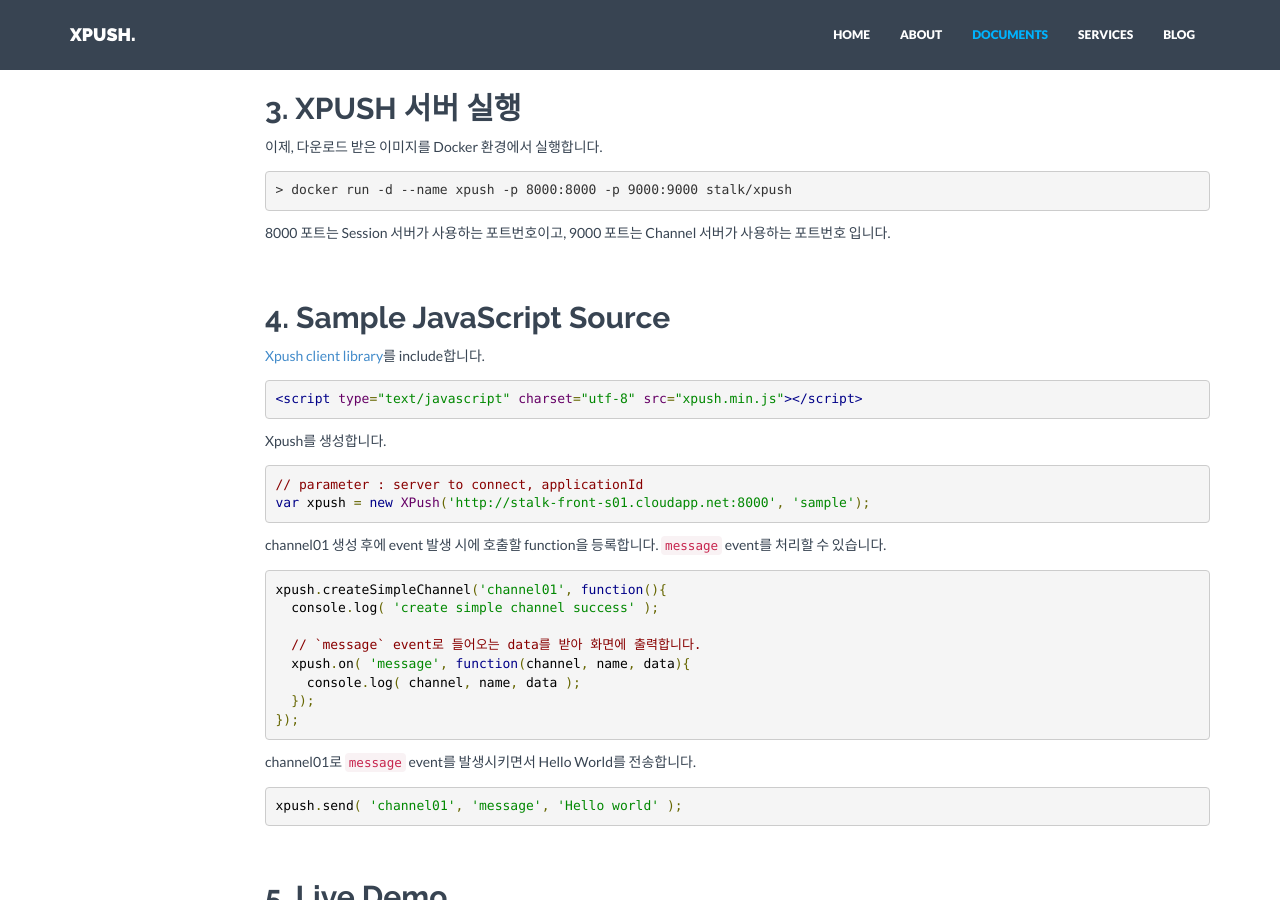
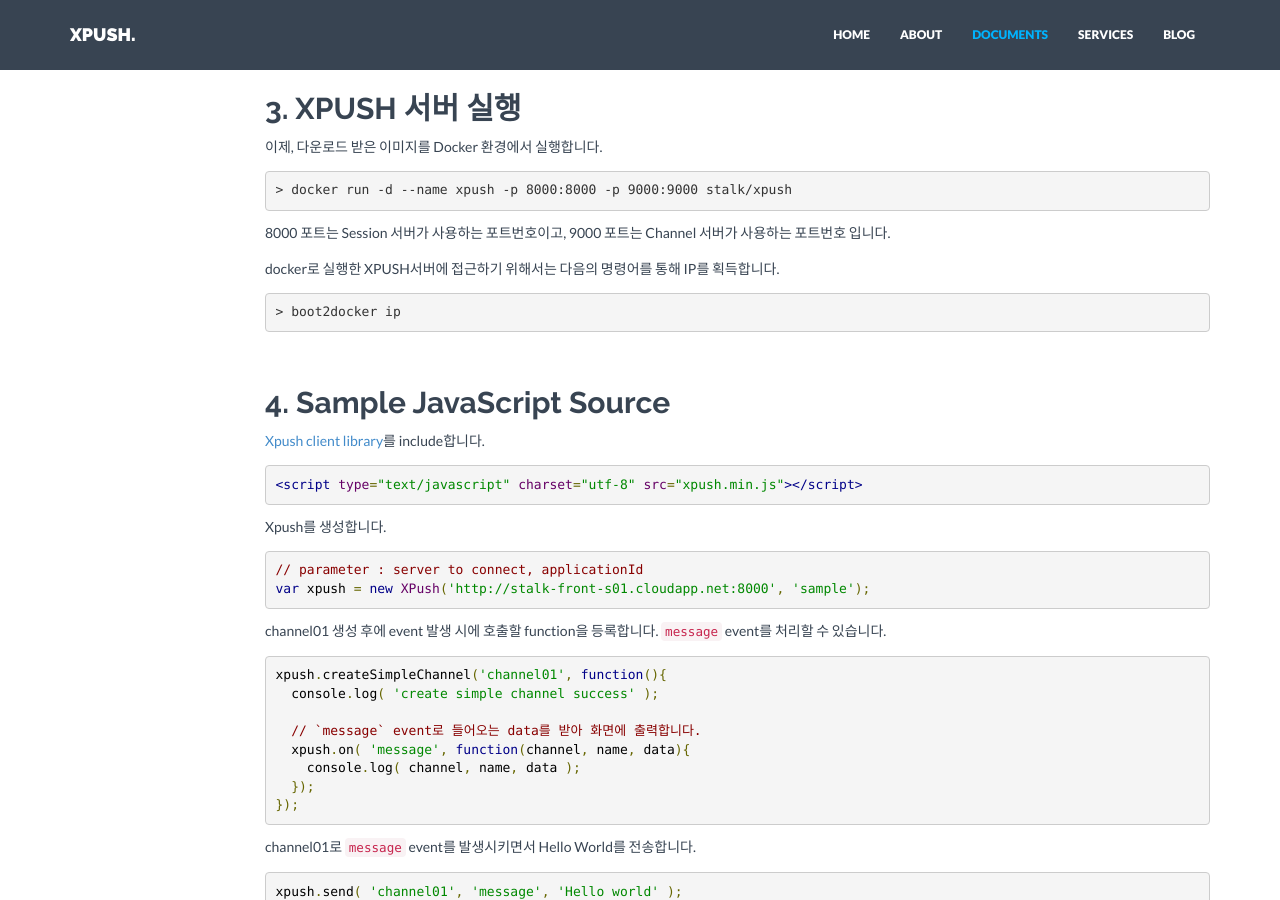
Before and after one commit to xpush/xpush.github.io, a Jekyll site: the page built from doc/quick-start/index.md, in a window 1280 px wide and 900 px high, scrolled down 558 px. Built offline with Jekyll 4.4.1, drawn with Linux system fonts in a browser that asks for light colours; nearby versions of some CDN libraries.

Commit message:
boot2docker ip

```diff
--- a/doc/quick-start/index.md
+++ b/doc/quick-start/index.md
@@ -33,6 +33,10 @@
 	> docker run -d --name xpush -p 8000:8000 -p 9000:9000 stalk/xpush
 
 8000 포트는 Session 서버가 사용하는 포트번호이고, 9000 포트는 Channel 서버가 사용하는 포트번호 입니다.
+
+docker로 실행한 XPUSH서버에 접근하기 위해서는 다음의 명령어를 통해 IP를 획득합니다.
+
+	> boot2docker ip
 
 <br />
 
```
